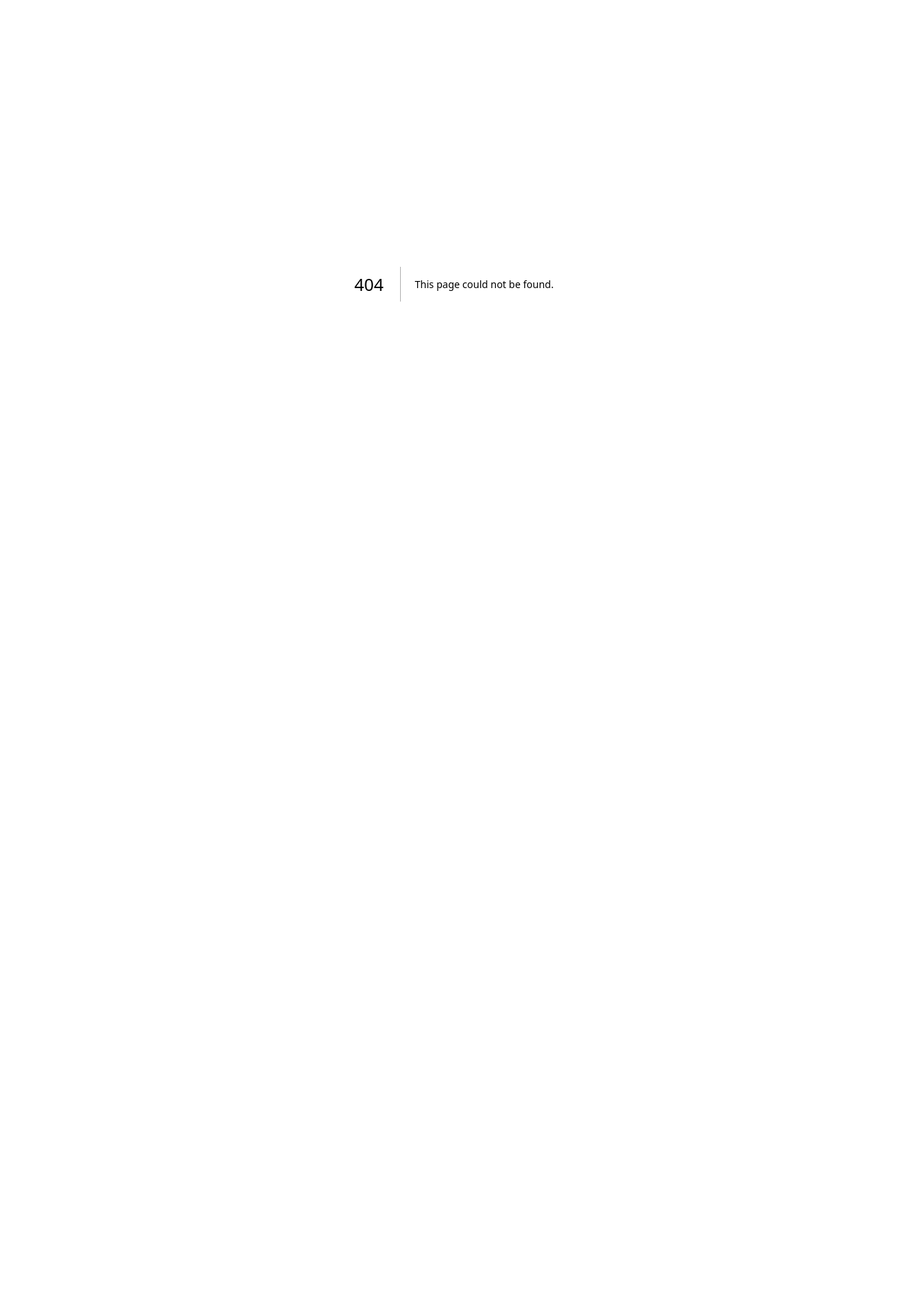
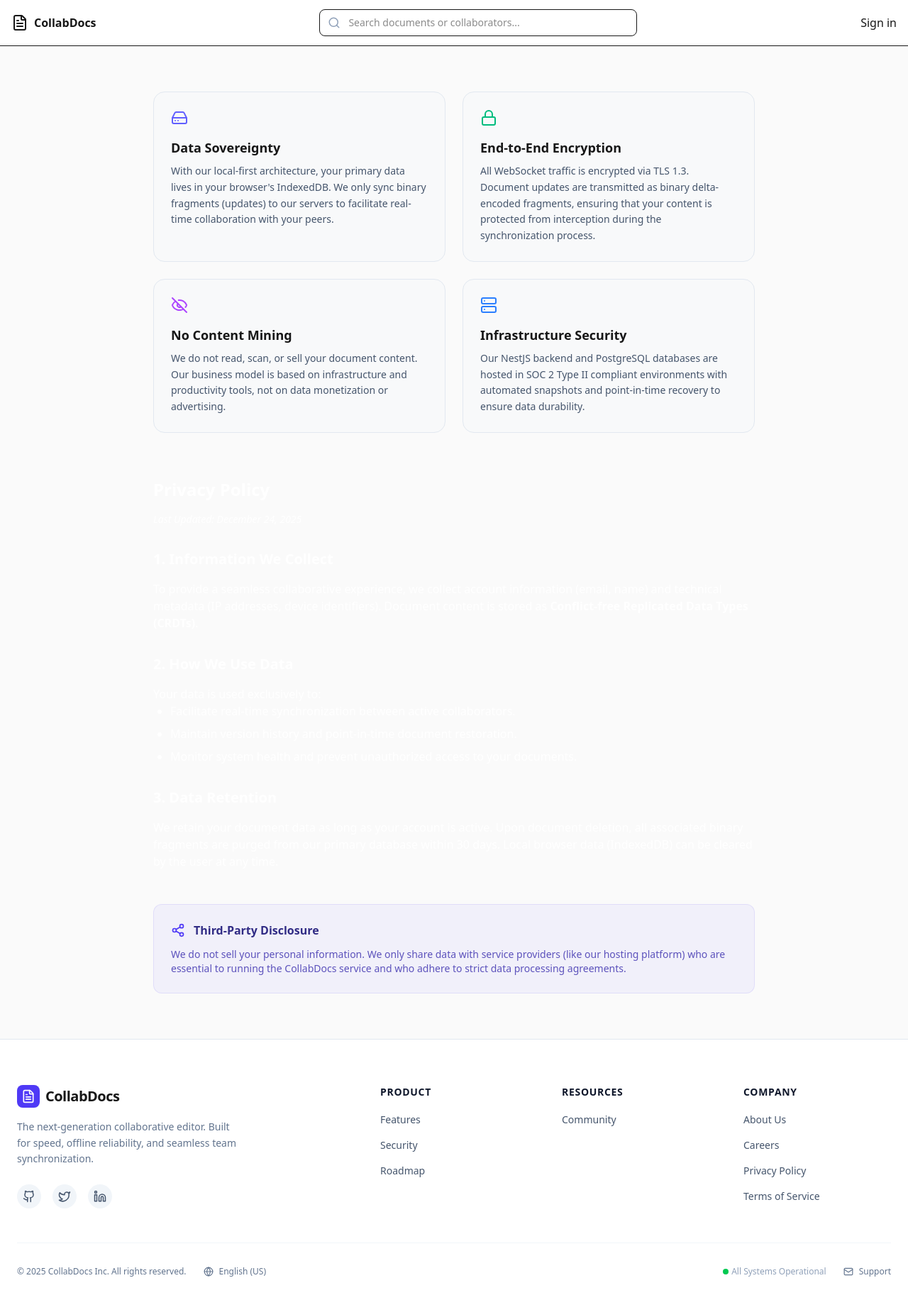
Before and after one commit to johnson-oragui/collab-docs, a Next.js app in the folder frontend/: page /privacy in a window 1280 px wide. Before the commit this address had no page. Shown: the whole page at 71% size. Before the commit the page ends 800 px from the top, so only its background shows below. Built offline with nearby package versions, Linux system fonts and the light colour scheme.

Commit message:
feat: Add PrivacyPage

```diff
--- /dev/null
+++ b/frontend/src/app/privacy/page.tsx
@@ -0,0 +1,15 @@
+import Header from '@/components/header/Header';
+import PrivacyContent from './Privacy';
+import Footer from '@/components/footer/Footer';
+
+export default async function PrivacyPage() {
+	return (
+		<>
+			<Header />
+			<div className="dark:bg-slate-950 ">
+				<PrivacyContent />
+			</div>
+			<Footer />
+		</>
+	);
+}
```
